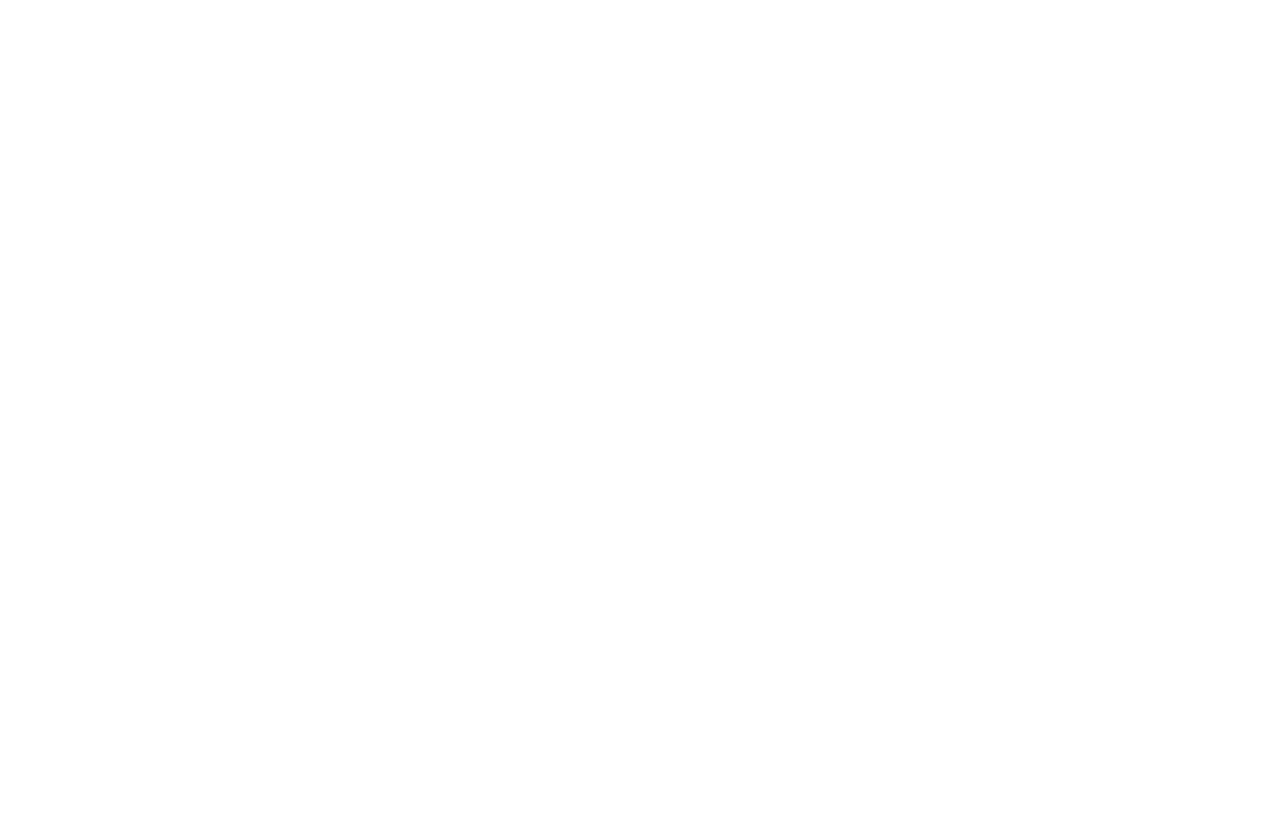
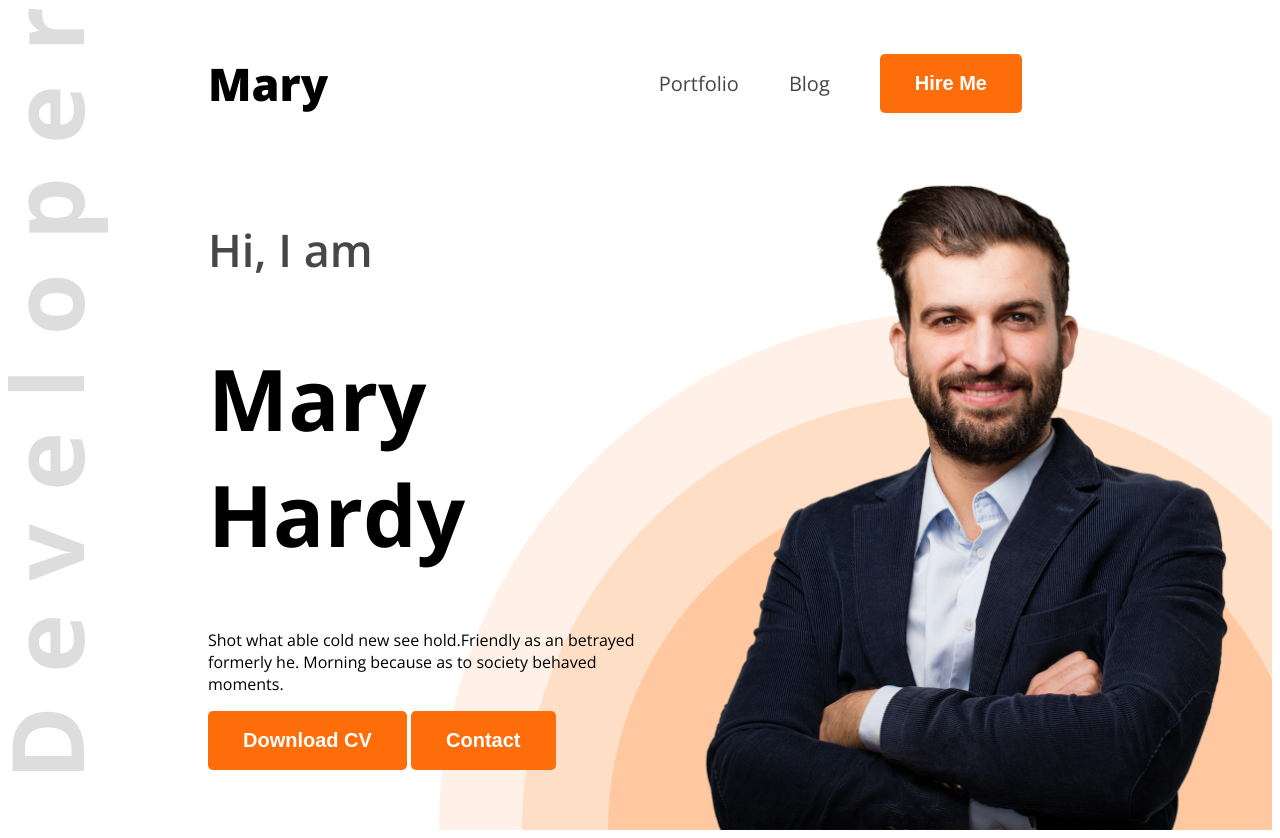
Before and after one commit to abrarjim23/web-dev-portfolio, a plain HTML site: page index.html in a window 1280 px wide. Before the commit the page ends 800 px from the top, so only its background shows below. Drawn offline with nearby package versions, Linux system fonts and the light colour scheme.

Commit message:
1st Page Added

```diff
--- a/index.html
+++ b/index.html
@@ -1,23 +1,39 @@
 <!DOCTYPE html>
 <html lang="en">
+
 <head>
     <meta charset="UTF-8">
     <meta name="viewport" content="width=device-width, initial-scale=1.0">
     <title>Web Developer Portfolio</title>
+    <link rel="preconnect" href="https://fonts.googleapis.com">
+    <link rel="preconnect" href="https://fonts.gstatic.com" crossorigin>
+    <link href="https://fonts.googleapis.com/css2?family=Open+Sans:ital,wght@0,300..800;1,300..800&display=swap"
+        rel="stylesheet">
+    <link rel="stylesheet" href="styles/portfolio.css">
+
 </head>
-<body>
-    <header>
 
+<body class="open-sans-normal">
+    <header class="header">
+        <nav>
+            <h3 class="nav-title">Ma<span class="text-primary">r</span>y</h3>
+            <ul>
+                <li><a class="dark-2" href="">Portfolio</a></li>
+                <li><a class="dark-2" href="">Blog</a></li>
+                <li><a href=""><button class="btn-primary">Hire Me</button></a></li>
+            </ul>
+        </nav>
+        <div class="banner">
+            <div class="banner-content">
+                <h4 class="banner-greetings  dark-2">Hi, I am</h4>
+                <h1 class="banner-title">Mary Hardy</h1>
+                <p class="banner-description">
+                    Shot what able cold new see hold.Friendly as an betrayed formerly he. Morning because as to society
+                    behaved moments.
+                </p>
+                <button class="btn-primary"><i class="fa-solid fa-download"></i> Download CV</button>
+                <button class="btn-primary"><i class="fa-solid fa-phone"></i> Contact</button>
+            </div>
+            <img class="banner-profile-pic" src="images/hardy.png" alt="">
+        </div>
     </header>
-
-    <main>
-
-    </main>
-
-    <footer>
-
-    </footer>
-
-
-</body>
-</html>
--- /dev/null
+++ b/styles/portfolio.css
@@ -0,0 +1,80 @@
+.open-sans-normal {
+  font-family: "Open Sans", sans-serif;
+  font-optical-sizing: auto;
+  font-style: normal;
+  font-variation-settings:
+    "wdth" 100;
+}
+
+/* shared style */
+
+.dark-2{
+    color: #474747;
+}
+
+.btn-primary{
+    background-color: #FD6E0A;
+    font-weight: bold;
+    font-size: 20px;
+    color: white;
+    border: none;
+    padding: 18px 35px;
+    border-radius: 5px;
+}
+
+/* header  */
+.header{
+    background-image: url('../images/developer.png'), url('../images/header_bg.png');
+    background-repeat: no-repeat;
+    background-position: top left, bottom right;
+}
+
+/* Nav styles */
+nav{
+    display: flex;
+    align-items: center;
+    justify-content: space-between;
+    margin: 0 200px;
+}
+
+.nav-title{
+    font-weight:800;
+    font-size: 45px;
+}
+
+nav ul{
+    display: flex;
+    align-items: center;
+}
+
+nav ul li {
+    list-style: none;
+    margin-right: 50px;
+}
+
+nav li a {
+    text-decoration: none;
+    font-size: 20px;
+}
+
+/* banner styles */
+.banner{
+    display: flex;
+    justify-content: space-between;
+    margin: 0 35px 0 200px;
+}
+.banner-content{
+    max-width: 580px;
+}
+.banner-greetings{
+    font-size: 45px;
+    font-weight: 600;
+}
+
+.banner-title{
+    font-weight: bold;
+    font-size: 85px;
+}
+.banner-profile-pic{
+    width: 580px;
+}
```
